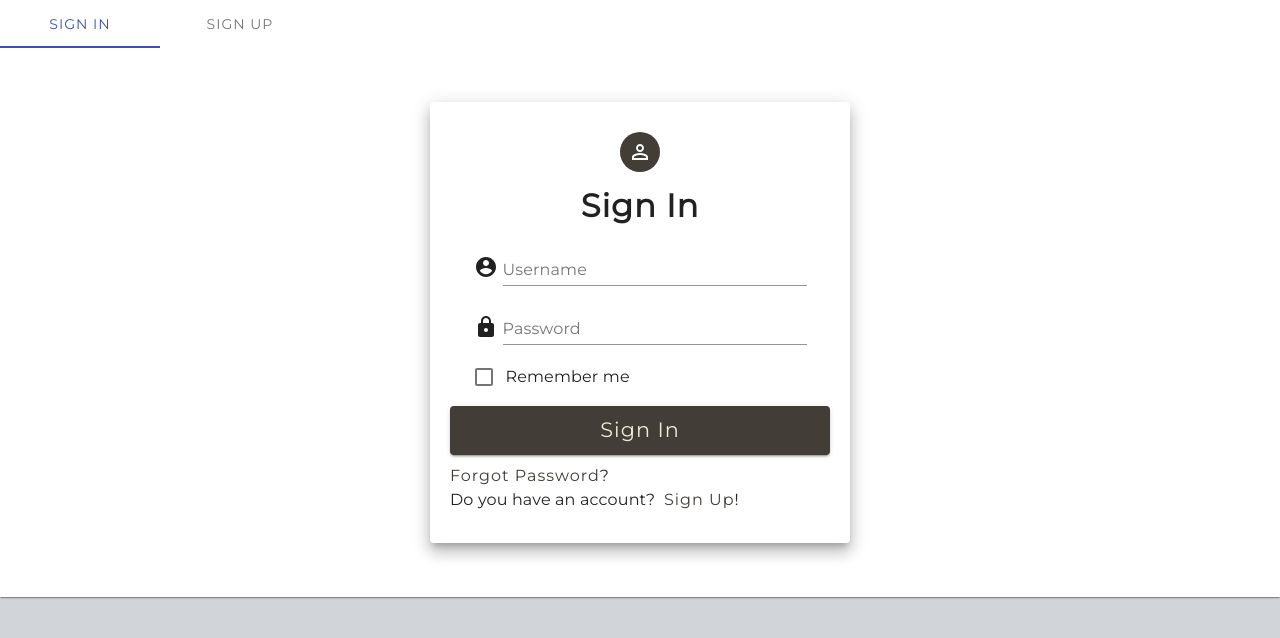
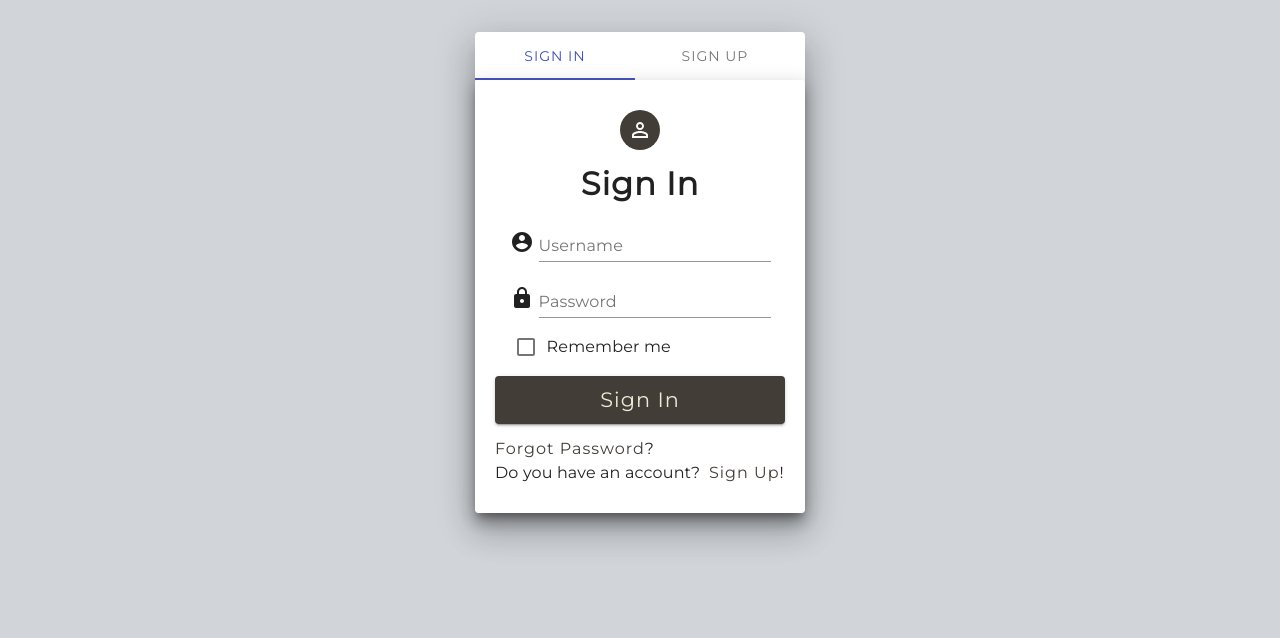
Before and after one commit to MAbdurahman/react-register-form-example, a React (Create React App) app: page / in a window 1280 px wide. Shown: the top 638 px of the page. Built offline with nearby package versions, Linux system fonts and the light colour scheme.

Commit message:
Complete temporary solution

```diff
--- a/src/components/sign-in/styles.js
+++ b/src/components/sign-in/styles.js
@@ -2,8 +2,8 @@ import { makeStyles } from '@material-ui/core/styles';
 
 export default makeStyles(theme => ({
 	signin: {
-		marginTop: '1.125em',
-		fontSize: '.7rem',
+		// marginTop: '1.125em',
+		fontSize: '.5rem',
 	},
 	signin__avatarStyle: {
 		marginBottom: '.5em',
@@ -66,8 +66,9 @@ export default makeStyles(theme => ({
 	},
 	signin__paperStyle: {
 		maxWidth: '420px',
-		maxHeight: '550px',
-		margin: '30px auto',
+		// maxHeight: '550px',
+		maxHeight: '630px',
+		margin: '0 auto',
 		padding: '20px',
 		// [theme.breakpoints.between('md', 'lg')]: {
 		//    height: '55px',
--- a/src/components/sign-up/styles.js
+++ b/src/components/sign-up/styles.js
@@ -2,9 +2,9 @@ import { makeStyles } from '@material-ui/core/styles';
 
 export default makeStyles(theme => ({
 	signup: {
-		marginTop: '1.125em',
+		// marginTop: '1.125em',
 		textAlign: 'center',
-		fontSize: '.7rem',
+		fontSize: '.5rem',
 	},
 	signup__avatarStyle: {
 		marginBottom: '.5em',
@@ -58,7 +58,7 @@ export default makeStyles(theme => ({
 		margin: '0 auto',
 		padding: '20px',
 		[theme.breakpoints.up('sm')]: {
-			marginTop: '5em',
+			// marginTop: '5em',
 		},
 	},
 	signup__textFieldContainer: {
--- a/src/containers/form-container/FormContainer.jsx
+++ b/src/containers/form-container/FormContainer.jsx
@@ -30,17 +30,18 @@ export default function FormContainer() {
             {...other}
          >
             {value === index && (
-               <Box p={3}>
+               <Box>
                   <Typography>{children}</Typography>
                </Box>
             )}
          </div>
       );
-   }
+   };
 
    return (
-      <Paper square>
+      <Paper className={classes.formContainer__paperStyle} elevation={20}>
          <Tabs
+         className={classes.formContainer__tabs}
             value={value}
             indicatorColor="primary"
             textColor="primary"
--- a/src/containers/form-container/styles.js
+++ b/src/containers/form-container/styles.js
@@ -1,8 +1,16 @@
 import { makeStyles } from '@material-ui/core/styles';
 
 export default makeStyles(theme => ({
-   formContainer: {
-      marginTop: '1.125em',
+	formContainer: {
+		marginTop: '2em',
+		textAlign: 'center',
+	},
+	formContainer__paperStyle: {
+      maxWidth: '330px',
+      margin: '2em auto',
+   },
+   formContainer__tabs: {
+      fontWeight: '900',
       textAlign: 'center',
-   }
+   },
 }));
```
